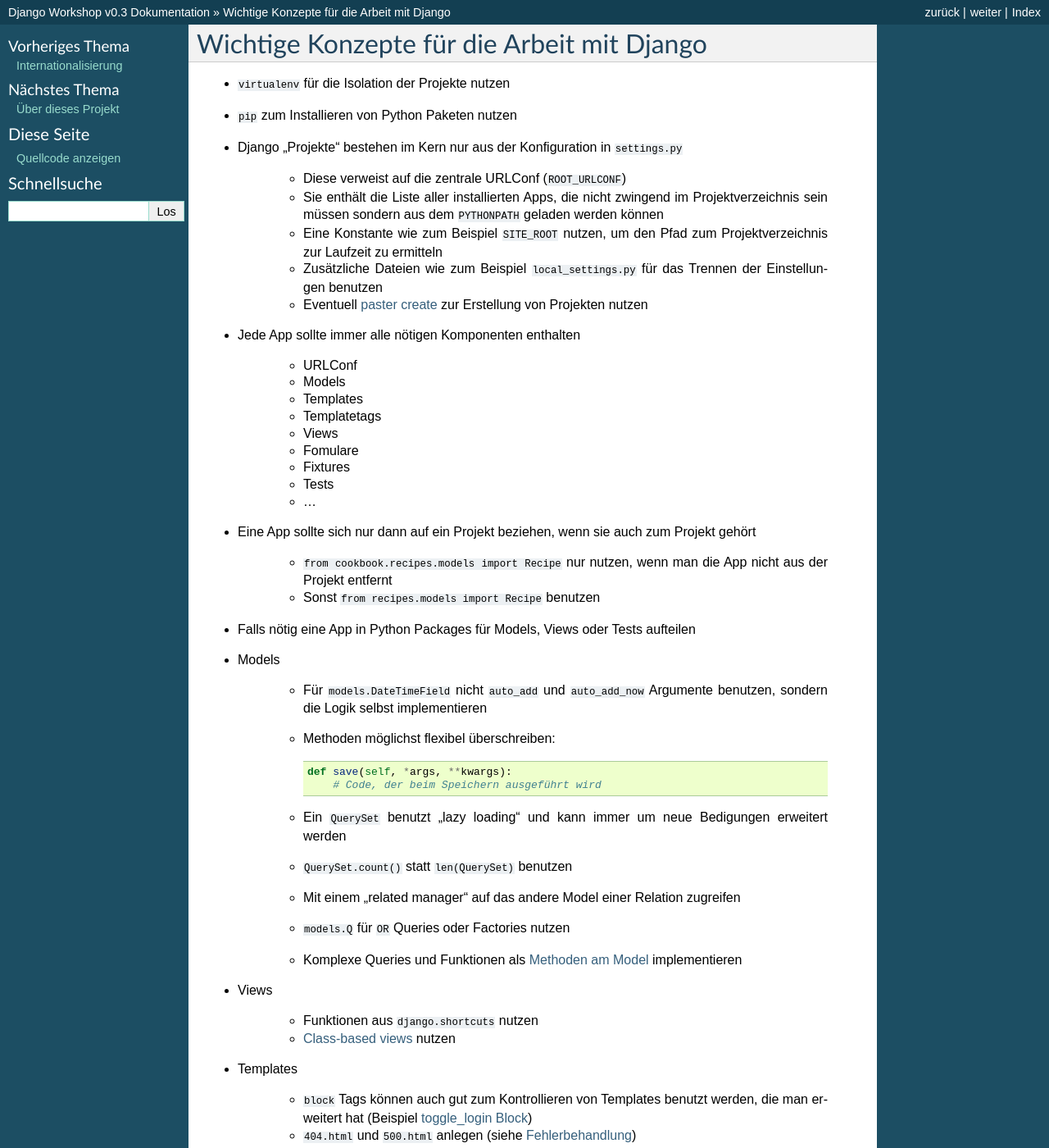
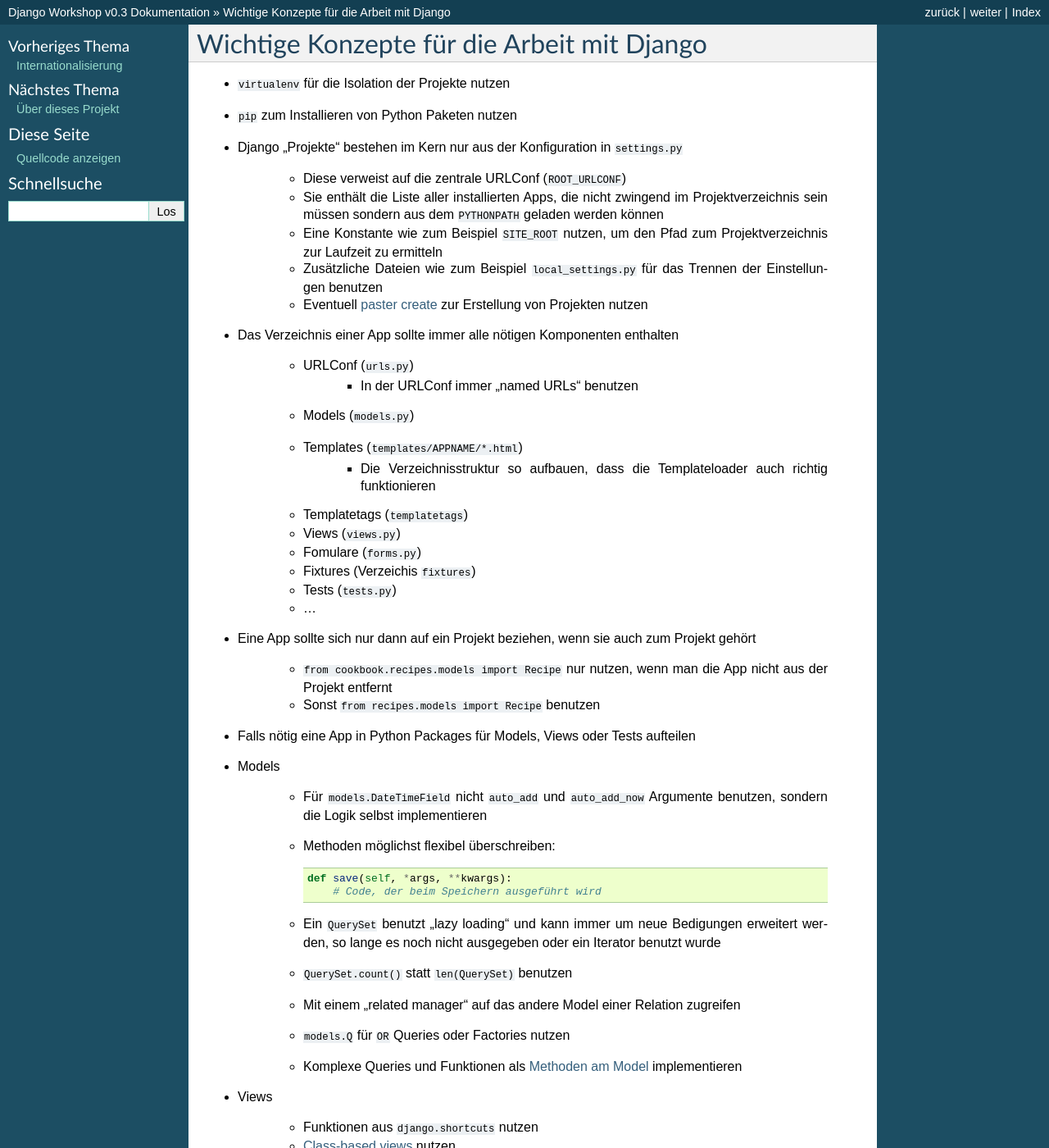
Before and after one commit to keimlink/django-workshop, a Sphinx documentation site: the page built from docs/konzepte.rst, in a window 1280 px wide and 1400 px high. Shown: the whole window at 82% size. Built offline with Sphinx 7.4.7, drawn with Linux system fonts in a browser that asks for light colours; some of the changed text lies outside the part shown.

Commit message:
Konzepte verbessert.

```diff
--- a/docs/ausbau/softwaretests/unit_tests.rst
+++ b/docs/ausbau/softwaretests/unit_tests.rst
@@ -82,6 +82,8 @@
 
     $ python manage.py test recipes.RecipeSaveTest
 
+..  _vor_und_nachteile_unittests:
+
 Vor- und Nachteile von Unit Tests
 =================================
 
--- a/docs/konzepte.rst
+++ b/docs/konzepte.rst
@@ -10,16 +10,18 @@
     * Eine Konstante wie zum Beispiel ``SITE_ROOT`` nutzen, um den Pfad zum Projektverzeichnis zur Laufzeit zu ermitteln
     * Zusätzliche Dateien wie zum Beispiel :file:`local_settings.py` für das Trennen der Einstellungen benutzen
     * Eventuell `paster create <http://pythonpaste.org/script/#paster-create>`_ zur Erstellung von Projekten nutzen
-* Jede App sollte immer alle nötigen Komponenten enthalten
+* Das Verzeichnis einer App sollte immer alle nötigen Komponenten enthalten
 
-    * URLConf
-    * Models
-    * Templates
-    * Templatetags
-    * Views
-    * Fomulare
-    * Fixtures
-    * Tests
+    * URLConf (:file:`urls.py`)
+        * In der URLConf immer "named URLs" benutzen
+    * Models (:file:`models.py`)
+    * Templates (:file:`templates/APPNAME/*.html`)
+        * Die Verzeichnisstruktur so aufbauen, dass die Templateloader auch richtig funktionieren
+    * Templatetags (:file:`templatetags`)
+    * Views (:file:`views.py`)
+    * Fomulare (:file:`forms.py`)
+    * Fixtures (Verzeichis :file:`fixtures`)
+    * Tests (:file:`tests.py`)
     * ...
 * Eine App sollte sich nur dann auf ein Projekt beziehen, wenn sie auch zum Projekt gehört
 
@@ -33,7 +35,7 @@
 
         def save(self, *args, **kwargs):
             # Code, der beim Speichern ausgeführt wird
-    * Ein ``QuerySet`` benutzt "lazy loading" und kann immer um neue Bedigungen erweitert werden
+    * Ein ``QuerySet`` benutzt "lazy loading" und kann immer um neue Bedigungen erweitert werden, so lange es noch nicht ausgegeben oder ein Iterator benutzt wurde
     * ``QuerySet.count()`` statt ``len(QuerySet)`` benutzen
     * Mit einem "related manager" auf das andere Model einer Relation zugreifen
     * ``models.Q`` für ``OR`` Queries oder Factories nutzen
@@ -45,14 +47,16 @@
     * :djangodocs:`Class-based views <topics/class-based-views/>` nutzen
 * Templates
 
+    * Keine Logik in Templates implementieren
     * ``block`` Tags können auch gut zum Kontrollieren von Templates benutzt werden, die man erweitert hat (Beispiel :ref:`toggle_login Block <toggle_login>`)
-    * :file:`404.html` und :file:`500.html` anlegen (siehe :doc:`ausbau/fehlerbehandlung`)
+    * :file:`404.html` und :file:`500.html` anlegen (siehe :doc:`Fehlerbehandlung <ausbau/fehlerbehandlung>`)
 * Debugging
 
     * :ref:`Django Debug Toolbar <debug_toolbar>` nutzen
     * Das in Django 1.3 eingeführte :ref:`Logging-Framework <logging_framework>` nutzen
-    * :ref:`python_debugger`
+    * :ref:`Den Python-Debugger nutzen <python_debugger>`
 * Tests
-    * Statt Doctests besser Unittests nutzen
+
+    * Statt Doctests :ref:`besser Unittests nutzen <vor_und_nachteile_unittests>`
     * Test-Abdeckung mit Hilfe von :doc:`coverage <ausbau/softwaretests/coverage>` ermitteln
 * Nicht davor zurückschrecken eine :doc:`Middleware zu schreiben <ausbau/middleware_403>`
```
